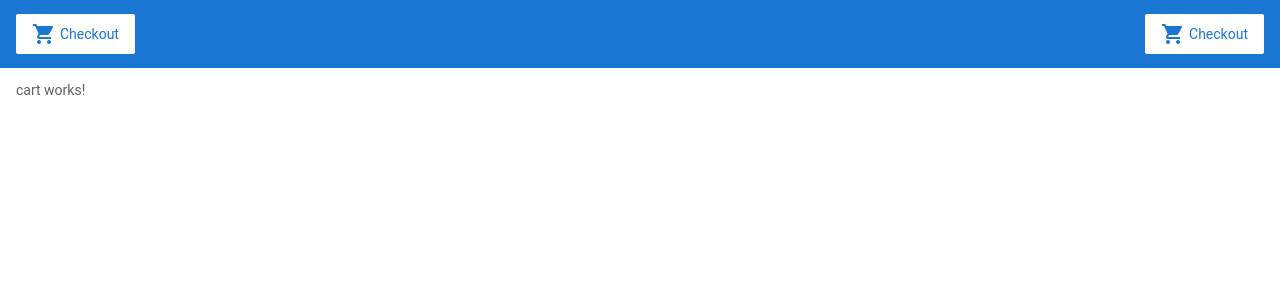
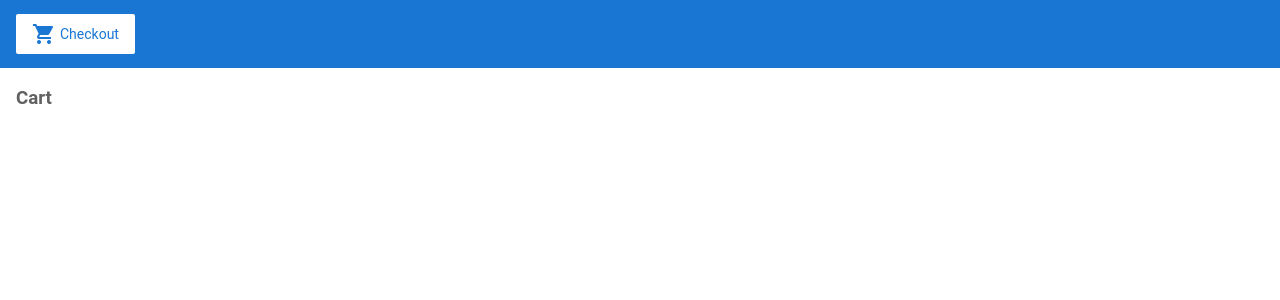
Before and after one commit to Brettgg/angular-Example, an Angular app: page /cart in a window 1280 px wide. Shown: the top 300 px of the page. Built offline with nearby package versions, Linux system fonts and the light colour scheme.

Commit message:
3 files modified

```diff
--- a/src/app/cart/cart.component.html
+++ b/src/app/cart/cart.component.html
@@ -1 +1,6 @@
-<p>cart works!</p>
+<h3>Cart</h3>
+
+<div class="cart-item" *ngFor="let item of items">
+  <span>{{ item.name }}</span>
+  <span>{{ item.price | currency }}</span>
+</div>
--- a/src/app/cart/cart.component.ts
+++ b/src/app/cart/cart.component.ts
@@ -1,11 +1,12 @@
 import { Component } from '@angular/core';
+import { CartService } from '../cart.service';
 
 @Component({
   selector: 'app-cart',
   templateUrl: './cart.component.html',
-  styleUrls: ['./cart.component.css']
+  styleUrls: ['./cart.component.css'],
 })
 export class CartComponent {
-
-
+  items = this.cartService.getItems();
+  constructor(private cartService: CartService) {}
 }
--- a/src/app/top-bar/top-bar.component.html
+++ b/src/app/top-bar/top-bar.component.html
@@ -1,10 +1,6 @@
 <a routerLink="/cart" class="button fancy-button">
   <i class="material-icons">shopping_cart</i>Checkout
 </a>
-
-<a class="button fancy-button"
-  ><i class="material-icons">shopping_cart</i>Checkout</a
->
 
 <!--
 Copyright Google LLC. All Rights Reserved.
```
